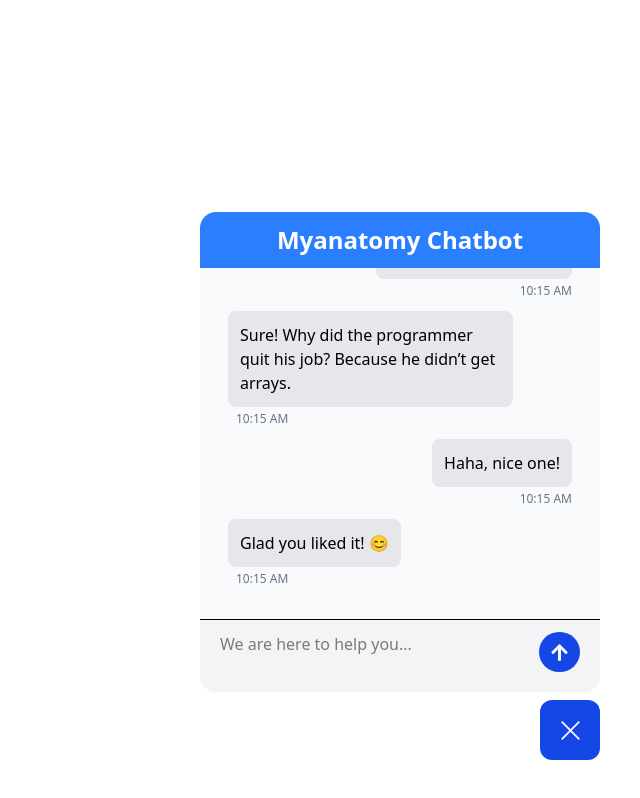
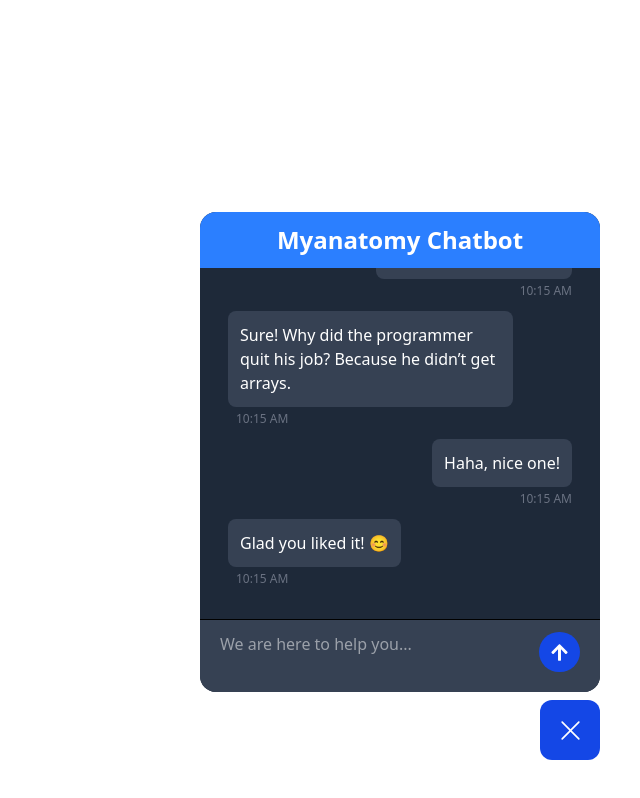
Before and after one commit to R-S-A-N-J-A-Y/ChatbotWidget-Sample, a React (Vite) app: page / in a window 1280 px wide. Both pictures are taken after a click on the button 1210 px from the left and 730 px from the top of the page. Shown: the whole page, without its empty margins (640-1280 px from the left). Built offline with nearby package versions, Linux system fonts and the light colour scheme.

Commit message:
bug fixed at theme in chat ui

```diff
--- a/src/App.jsx
+++ b/src/App.jsx
@@ -3,7 +3,7 @@ import { FaArrowUp } from "react-icons/fa";
 import { RxCross1 } from "react-icons/rx";
 import { TbMessageChatbot } from "react-icons/tb";
 
-const Chat = ({ chat }) => {
+const Chat = ({ chat, isDark }) => {
   return (
     <div
       key={chat.id}
@@ -16,7 +16,7 @@ const Chat = ({ chat }) => {
           chat.sender === "user" ? "items-end" : "items-start"
         } gap-1`}
       >
-        <div className=" bg-gray-200 p-3 rounded-lg min-w-[120px] max-w-[285px]">
+        <div className={` ${isDark ? "text-white bg-gray-700" : "text-black bg-gray-200"}  p-3 rounded-lg min-w-[120px] max-w-[285px]`}>
           <h3>{chat.msg}</h3>
         </div>
         <p className="p-0 m-0 ms-2 text-xs text-gray-500">
@@ -121,7 +121,7 @@ const ChatContainer = ({ isDark }) => {
       </div>
       <div className="px-7 py-5 flex flex-col gap-3 w-full">
         {chatData.map((chat) => (
-          <Chat key={chat.id} chat={chat} />
+          <Chat key={chat.id} chat={chat} isDark={isDark} />
         ))}
         <div ref={bottomRef} />
       </div>
@@ -152,7 +152,7 @@ const ChatContainer = ({ isDark }) => {
 
 const App = () => {
   const [open, setOpen] = useState(false);
-  const [isDark, setIsDark] = useState(false);
+  const [isDark, setIsDark] = useState(true);
 
   useEffect(() => {
     const handler = (e) => {
```
